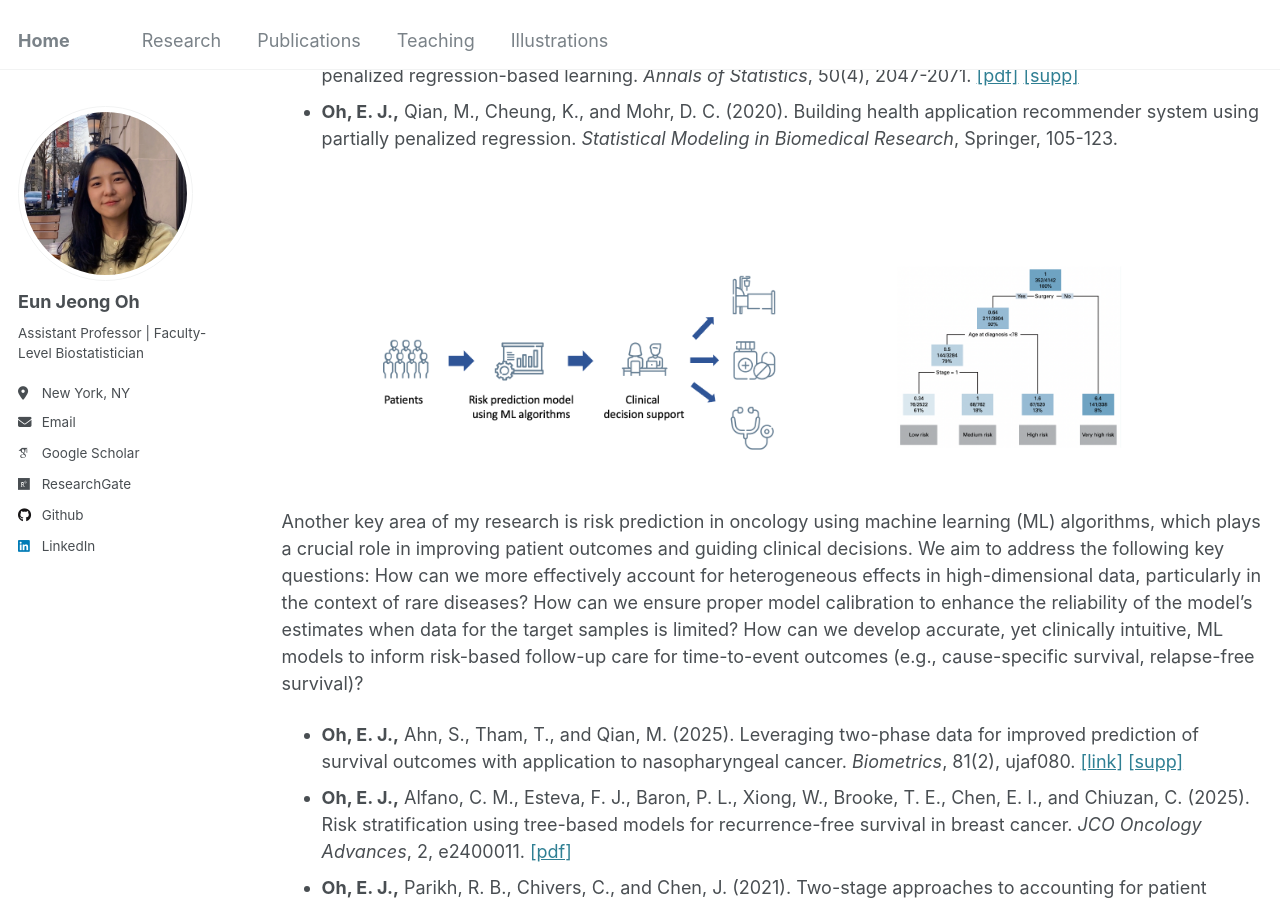
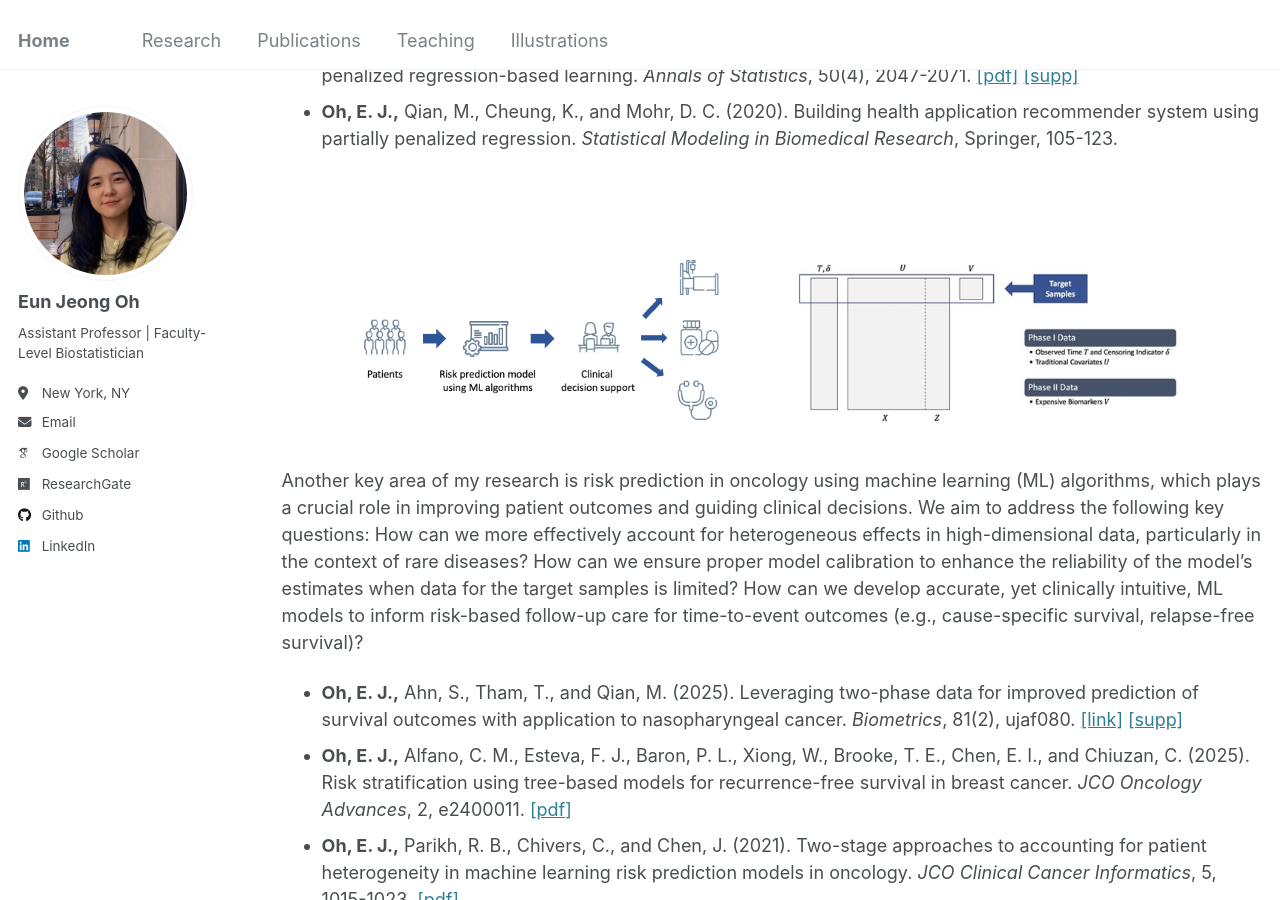
Before and after one commit to oheunj/oheunj.github.io, a Jekyll site: the page built from _pages/research.md, in a window 1280 px wide and 900 px high, scrolled down 495 px. Built offline with Jekyll 4.4.1, drawn with Linux system fonts in a browser that asks for light colours; some web fonts are replaced.

Commit message:
Update research.md

```diff
--- a/_pages/research.md
+++ b/_pages/research.md
@@ -25,7 +25,7 @@ Personalized medicine typically takes one of two forms: (i) identifying subgroup
 <br>
 
 <div style="text-align: center;">
-  <img src="/images/myfig2v3.png" style="width: 87%;">
+  <img src="/images/myfig2.png" style="width: 87%;">
 </div>
 
 Another key area of my research is risk prediction in oncology using machine learning (ML) algorithms, which plays a crucial role in improving patient outcomes and guiding clinical decisions. We aim to address the following key questions: How can we more effectively account for heterogeneous effects in high-dimensional data, particularly in the context of rare diseases? How can we ensure proper model calibration to enhance the reliability of the model’s estimates when data for the target samples is limited? How can we develop accurate, yet clinically intuitive, ML models to inform risk-based follow-up care for time-to-event outcomes (e.g., cause-specific survival, relapse-free survival)?
```
